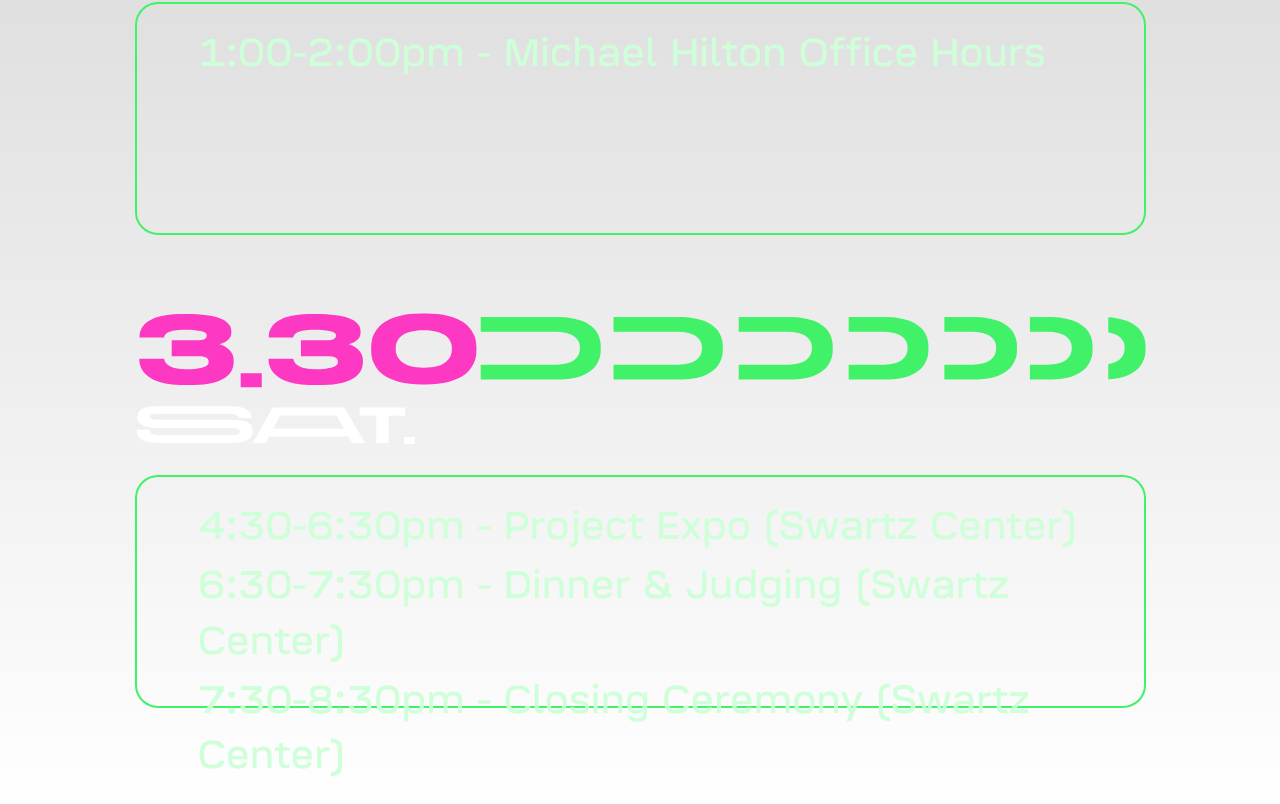
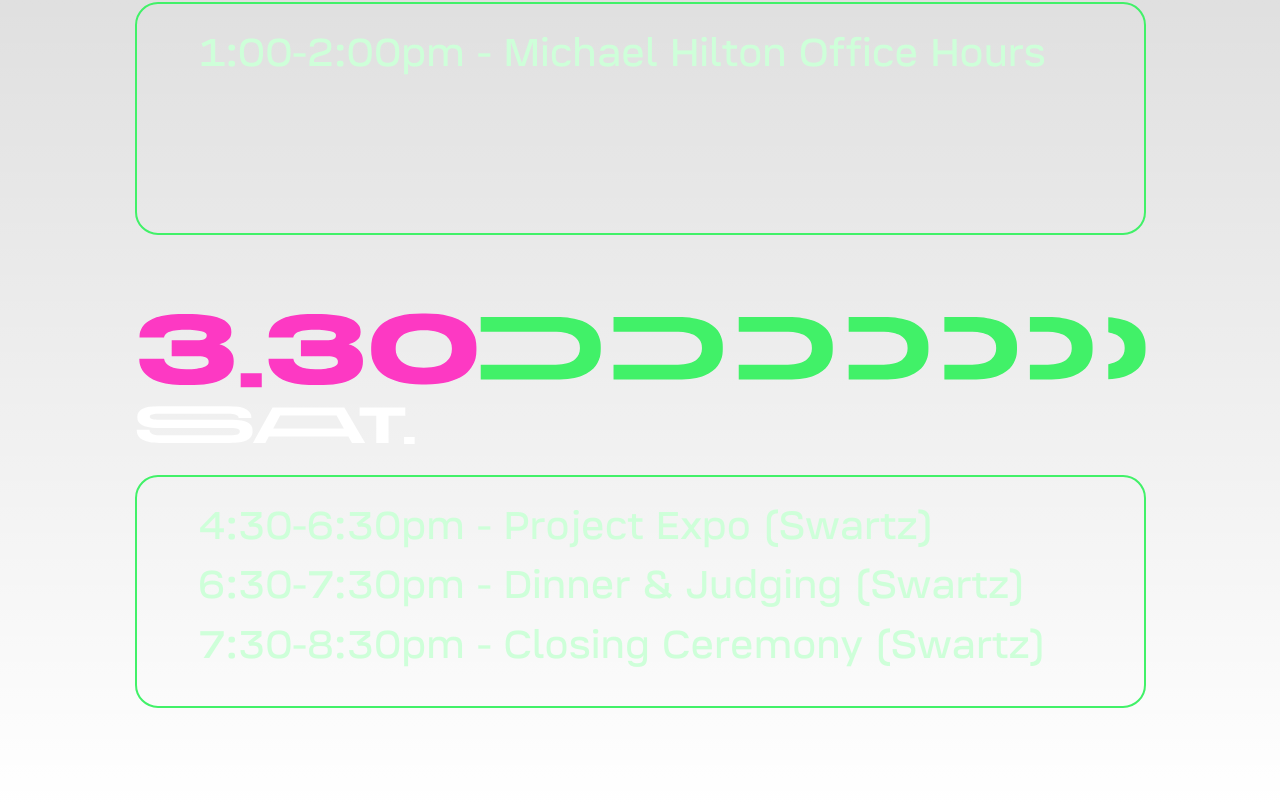
Before and after one commit to ScottyLabs/nova, a Next.js app: page / in a window 1280 px wide. Shown: the part 5777-6581 px from the top of the page. Built offline with nearby package versions, Linux system fonts and the light colour scheme.

Commit message:
fix small overflow bug

```diff
--- a/src/components/Schedule.tsx
+++ b/src/components/Schedule.tsx
@@ -49,14 +49,14 @@ export default function Schedule() {
 			date: 'Saturday, March 30',
 			svg: '/dates/saturday_march_30.svg',
 			items: [
-				{ time: '4:30-6:30pm', title: 'Project Expo (Swartz Center)' },
+				{ time: '4:30-6:30pm', title: 'Project Expo (Swartz)' },
 				{
 					time: '6:30-7:30pm',
-					title: 'Dinner & Judging (Swartz Center)',
+					title: 'Dinner & Judging (Swartz)',
 				},
 				{
 					time: '7:30-8:30pm',
-					title: 'Closing Ceremony (Swartz Center)',
+					title: 'Closing Ceremony (Swartz)',
 				},
 			],
 		},
```
